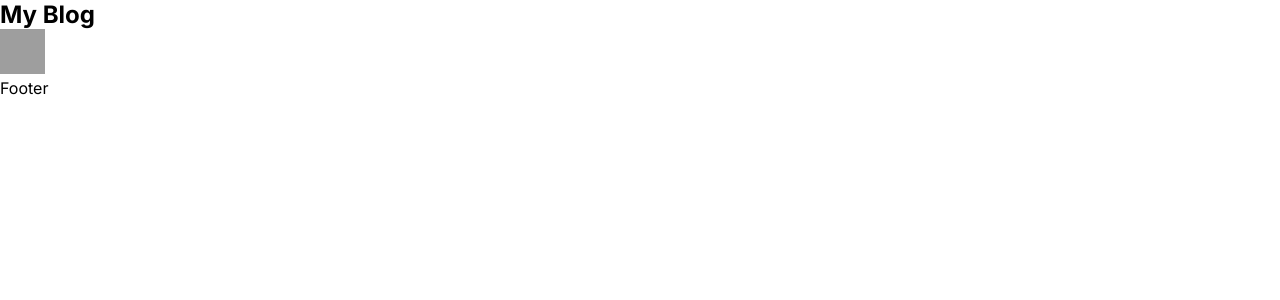
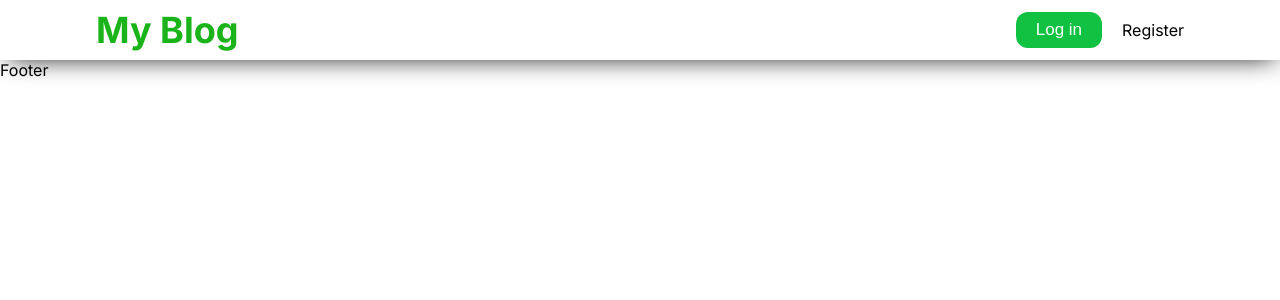
Before and after one commit to TyeStanley/nextjs-blog, a Next.js app: page / in a window 1280 px wide. Shown: the top 300 px of the page. Built offline with nearby package versions, Linux system fonts and the light colour scheme; grey boxes are pictures that could not be loaded.

Commit message:
added css styles to navbar

```diff
--- a/src/components/navbar/Navbar.jsx
+++ b/src/components/navbar/Navbar.jsx
@@ -12,7 +12,8 @@
   const handleShowDropdown = () => setShowDropdown(prev => true);
   const handleHideDropdown = () => setShowDropdown(prev => false);
 
-  const loggedIn = true;
+  const loggedIn = false;
+
   return (
     <div className={classes.container}>
       <div className={classes.wrapper}>
@@ -54,7 +55,7 @@
           ) : (
             <>
               <button className={classes.login}>Log in</button>
-              <link href="/register">Register</link>
+              <Link href="/register">Register</Link>
             </>
           )}
         </ul>
--- a/src/components/navbar/navbar.module.css
+++ b/src/components/navbar/navbar.module.css
@@ -0,0 +1,94 @@
+.container {
+  position: sticky;
+  z-index: 999;
+  height: 60px;
+  width: 100%;
+  background-color: white;
+  box-shadow: 2px 5px 27px -8px rgba(0, 0, 0, 1);
+  display: flex;
+  justify-content: center;
+  align-items: center;
+  top: 0;
+  left: 0;
+}
+
+.wrapper {
+  width: 85%;
+  margin: 0 auto;
+  display: flex;
+  justify-content: space-between;
+  align-items: center;
+  position: relative;
+}
+
+.left {
+  font-size: 36px;
+  color: rgb(26, 180, 26);
+}
+
+.right {
+  display: flex;
+  align-items: center;
+  gap: 1.25rem;
+}
+
+.right > div > img {
+  object-fit: cover;
+  border-radius: 50%;
+  cursor: pointer;
+}
+
+.logout {
+  margin-left: 1rem;
+  padding: 0.4rem 1rem;
+  border: none;
+  color: #fff;
+  border-radius: 8px;
+  font-weight: bold;
+  font-size: 17px;
+  background-color: #10c142;
+}
+
+.create {
+  color: #444;
+  font-size: 18px;
+  font-weight: 300;
+}
+
+.login {
+  outline: none;
+  border: none;
+  padding: 0.5rem 1.25rem;
+  font-size: 17px;
+  background-color: #10c142;
+  color: #fff;
+  border-radius: 12px;
+  cursor: pointer;
+}
+
+.dropdown {
+  position: absolute;
+  background-color: #efefef;
+  padding: 1rem;
+  display: flex;
+  flex-direction: column;
+  align-items: center;
+  gap: 1.25rem;
+  top: 2.5rem;
+  right: -3rem;
+  border-radius: 8px;
+}
+
+.dropdown > :nth-child(2) {
+  margin-top: 1rem;
+}
+
+.dropdown > * {
+  cursor: pointer;
+}
+
+.closeIcon {
+  position: absolute;
+  top: 0.3rem;
+  right: 0.3rem;
+}
```
